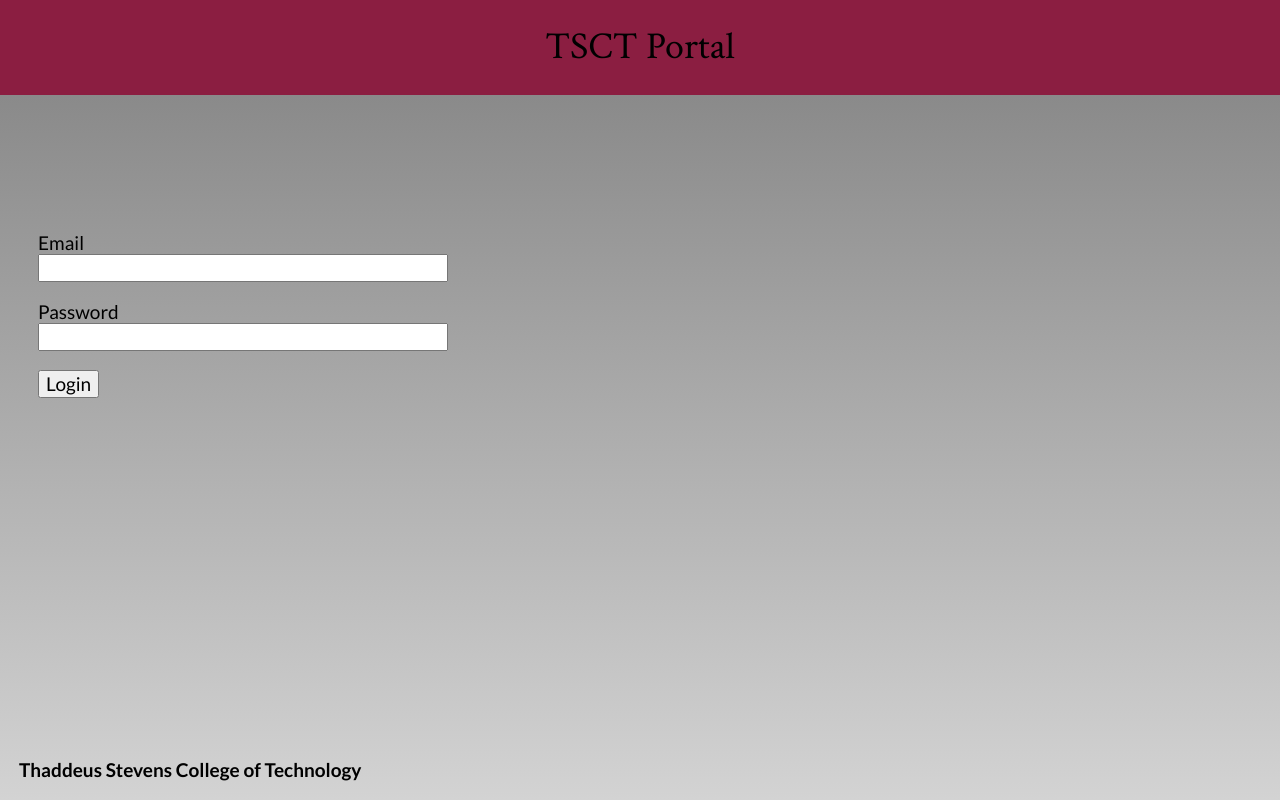
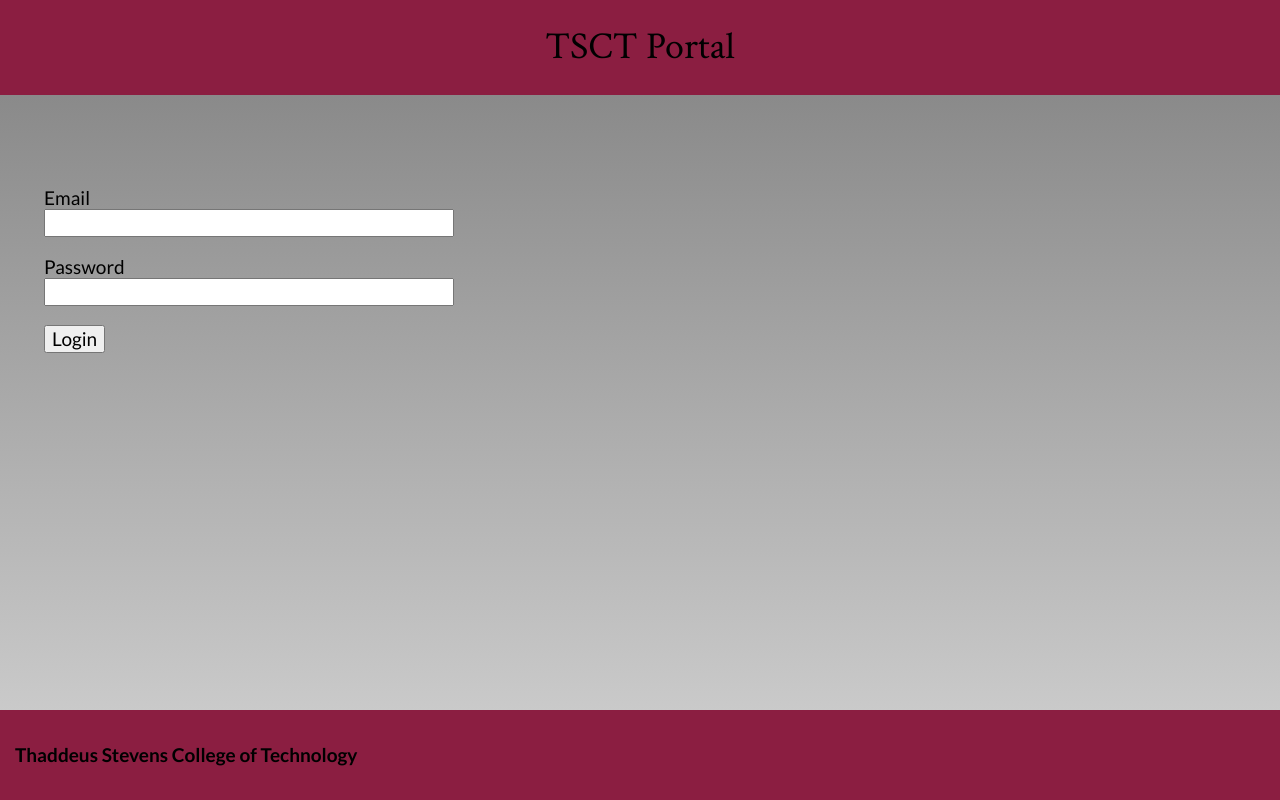
Before and after one commit to jmorris1990/green-portal, a Flask app: page / in a window 1280 px wide. Run offline with Flask 2, Linux system fonts and the light colour scheme; some libraries are stand-ins or nearby versions.

Commit message:
Got the footer comp;leted and made everything fit on the page good.

```diff
--- a/portal/static/styles.css
+++ b/portal/static/styles.css
@@ -26,7 +26,6 @@ body {
   display: flex;
   flex-direction: column;
   min-height: 100vh;
-  padding: 1rem;
 }
 
 header {
@@ -73,6 +72,7 @@ section.homePage {
 
 /* Main */
 main.mainLogin {
+  padding-left: 25px;
   position: relative;
   bottom: 85px;
 }
@@ -83,11 +83,11 @@ main.mainLogin {
     justify-content: space-between;
   }
 
-  footer p {
-    width: 40%;
-    position: absolute;
-    bottom: 0;
-  }
+  footer {
+  background-color: #8B1E41;
+  padding: 15px;
+  bottom: 0;
+  width: 100%;
 }
 
 /**
```
